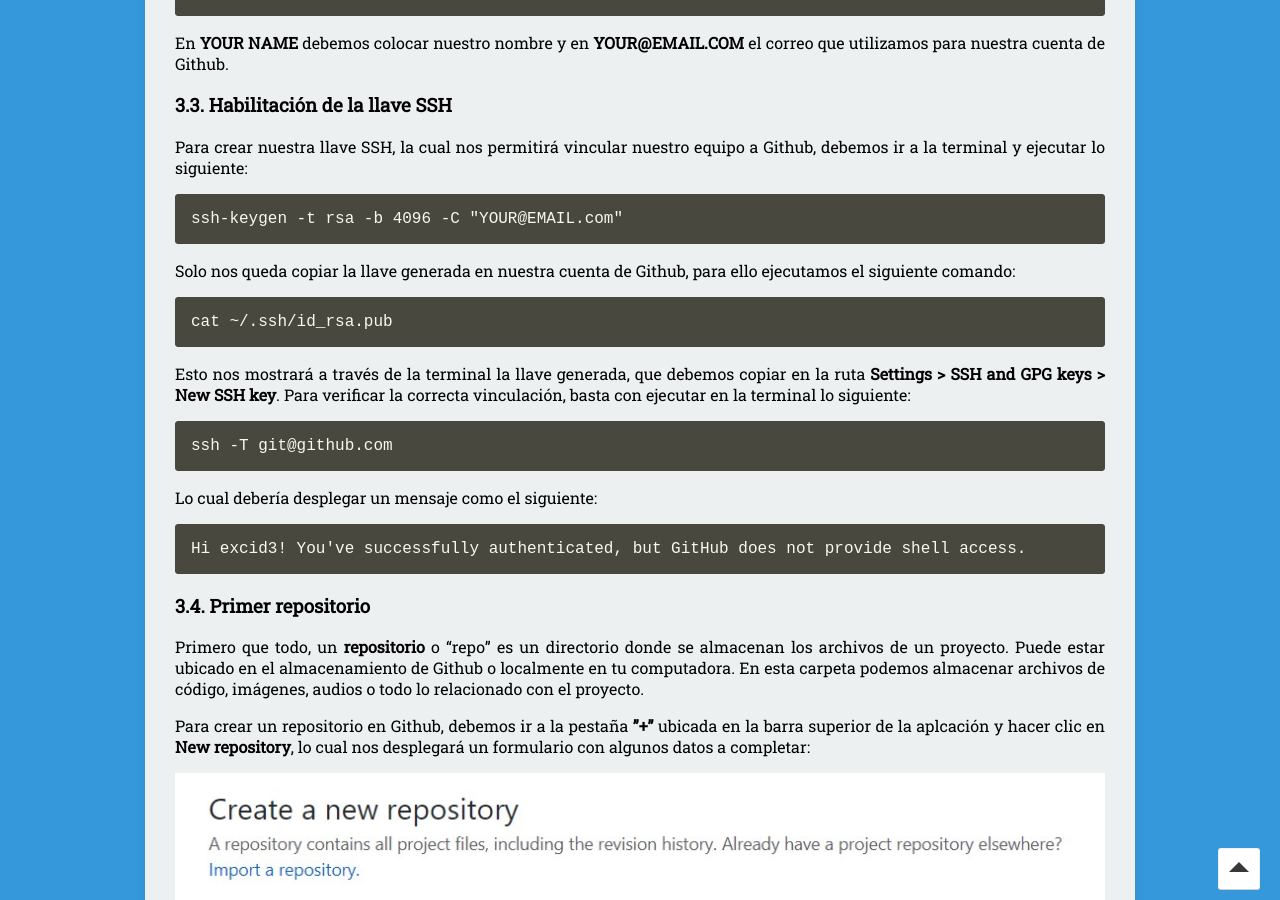
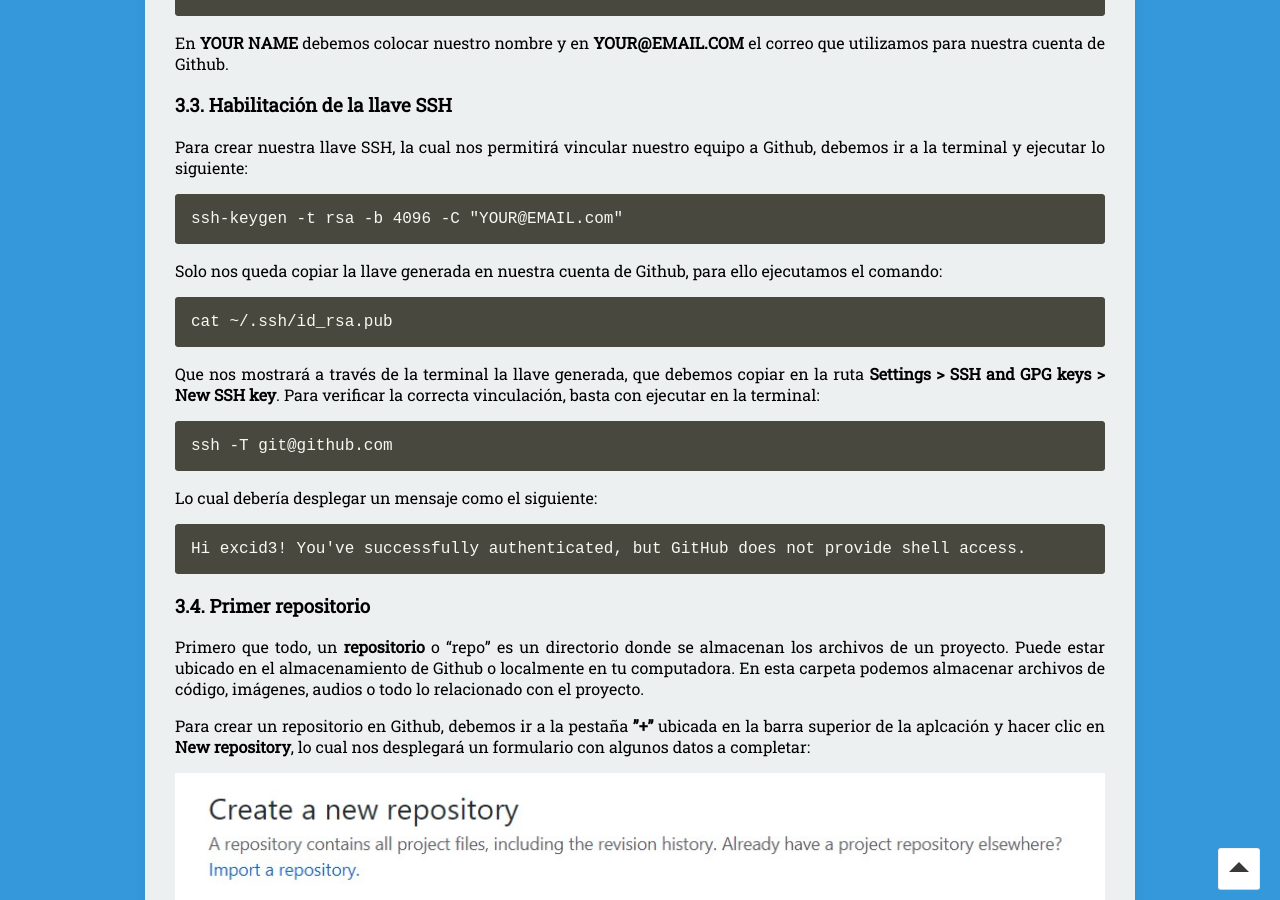
Before and after one commit to nisoto/Blog-anterior-2.0, a Jekyll site: the page built from _posts/2020-04-13-rails-ii-control-de-versiones.md, in a window 1280 px wide and 900 px high, scrolled down 4900 px. Built offline with Jekyll 4.4.1, drawn with Linux system fonts in a browser that asks for light colours; nearby versions of some CDN libraries.

Commit message:
Update 2020-04-13-rails-ii-control-de-versiones.md

````diff
--- a/_posts/2020-04-13-rails-ii-control-de-versiones.md
+++ b/_posts/2020-04-13-rails-ii-control-de-versiones.md
@@ -93,13 +93,13 @@ Para crear nuestra llave SSH, la cual nos permitirá vincular nuestro equipo a G
 ssh-keygen -t rsa -b 4096 -C "YOUR@EMAIL.com"
 ```
 
-Solo nos queda copiar la llave generada en nuestra cuenta de Github, para ello ejecutamos el siguiente comando:
+Solo nos queda copiar la llave generada en nuestra cuenta de Github, para ello ejecutamos el comando:
 
 ```
 cat ~/.ssh/id_rsa.pub
 ```
 
-Esto nos mostrará a través de la terminal la llave generada, que debemos copiar en la ruta **Settings > SSH and GPG keys > New SSH key**. Para verificar la correcta vinculación, basta con ejecutar en la terminal lo siguiente:
+Que nos mostrará a través de la terminal la llave generada, que debemos copiar en la ruta **Settings > SSH and GPG keys > New SSH key**. Para verificar la correcta vinculación, basta con ejecutar en la terminal:
 
 ```
 ssh -T git@github.com
````
